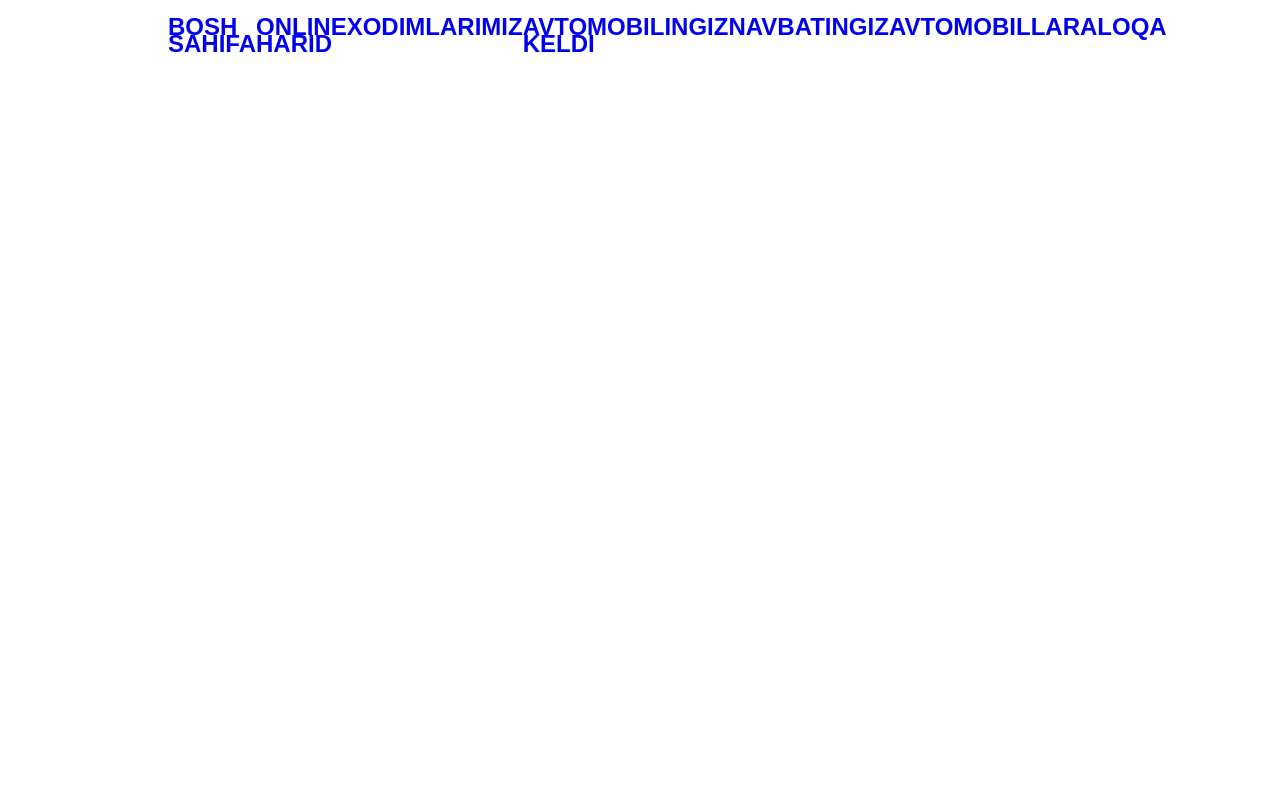
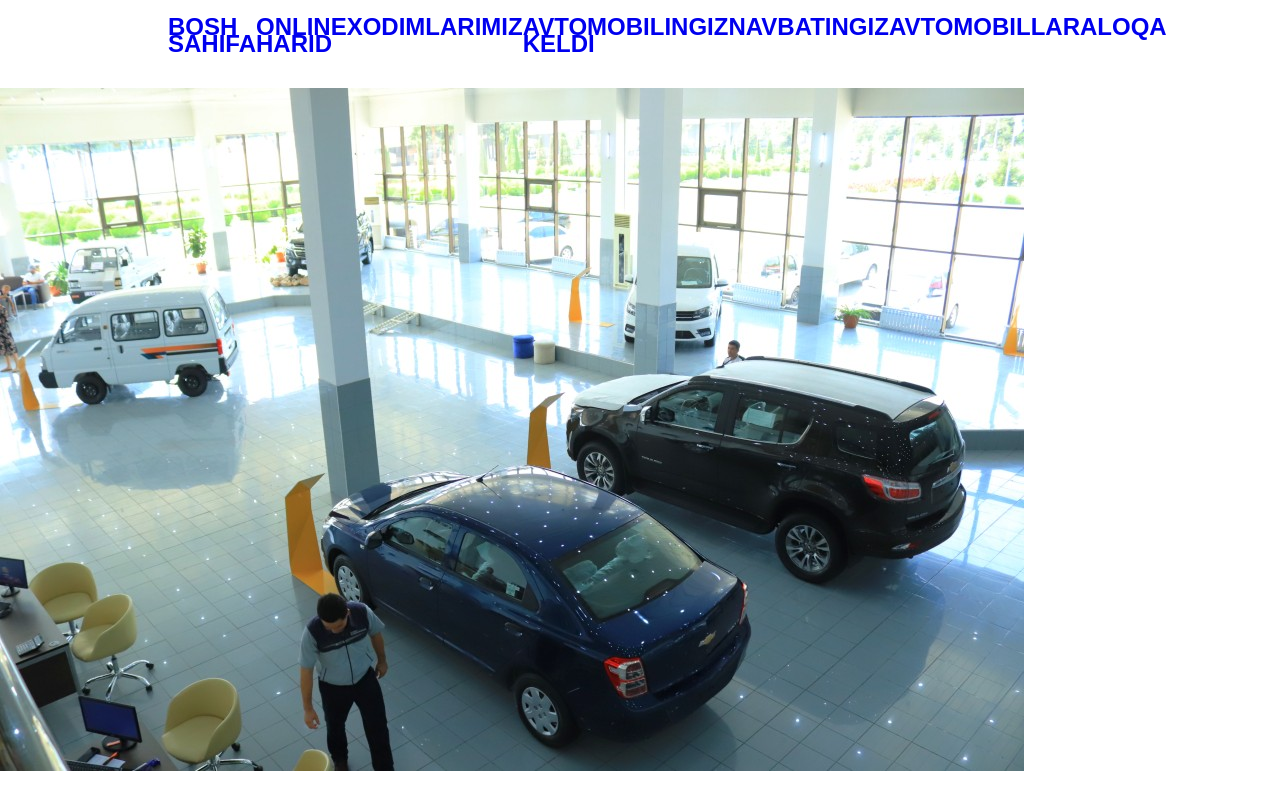
Before and after one commit to Tokhiriy/AndijonATX, a plain HTML site: page index.html in a window 1280 px wide. Drawn offline with Linux system fonts and the light colour scheme.

Commit message:
added images

```diff
--- a/css/main.css
+++ b/css/main.css
@@ -14,6 +14,7 @@
     font-weight: 700;
     line-height: 1.1rem;
     color:#007bff;
+
 }
 
 .header__nav-ul{
--- a/index.html
+++ b/index.html
@@ -25,9 +25,13 @@
         </div>
     </header>
 
-    <!-- Body -->
+      <!-- Carousel section -->
+      <div class="carousel">
+          <div class="container">
+              <img src="./images/slide_11838.jpg" alt="topilmadi">
+          </div>
+      </div>
 
-    <!-- Carousel section -->
 
 </body>
 </html>
```
Also changed, not shown: images/slide_11838.jpg (added), images/slide_40153.jpg (added), images/slide_48676.jpg (added), images/slide_60542.jpg (added), images/slide_79721.jpg (added), images/slide_90046.jpg (added).
